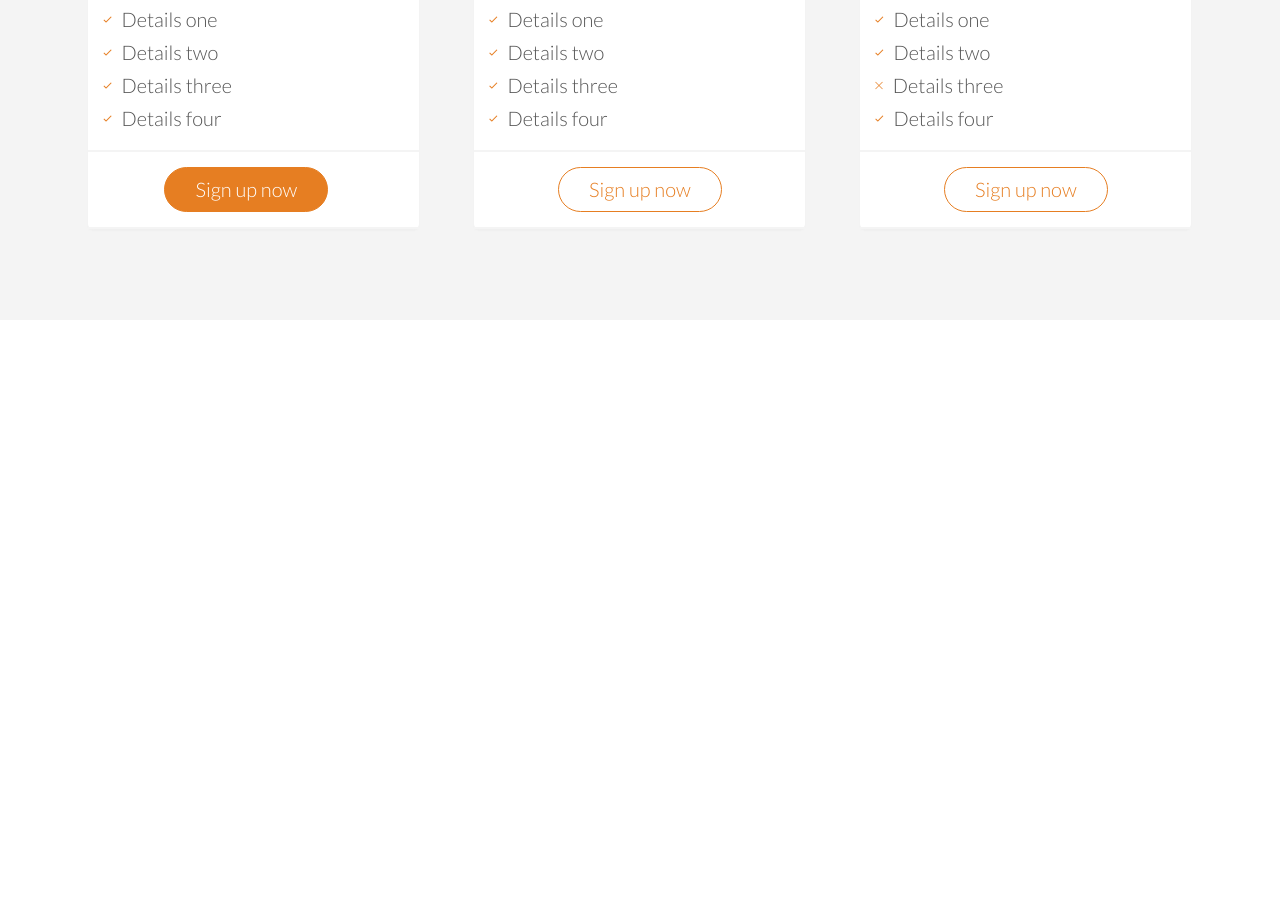
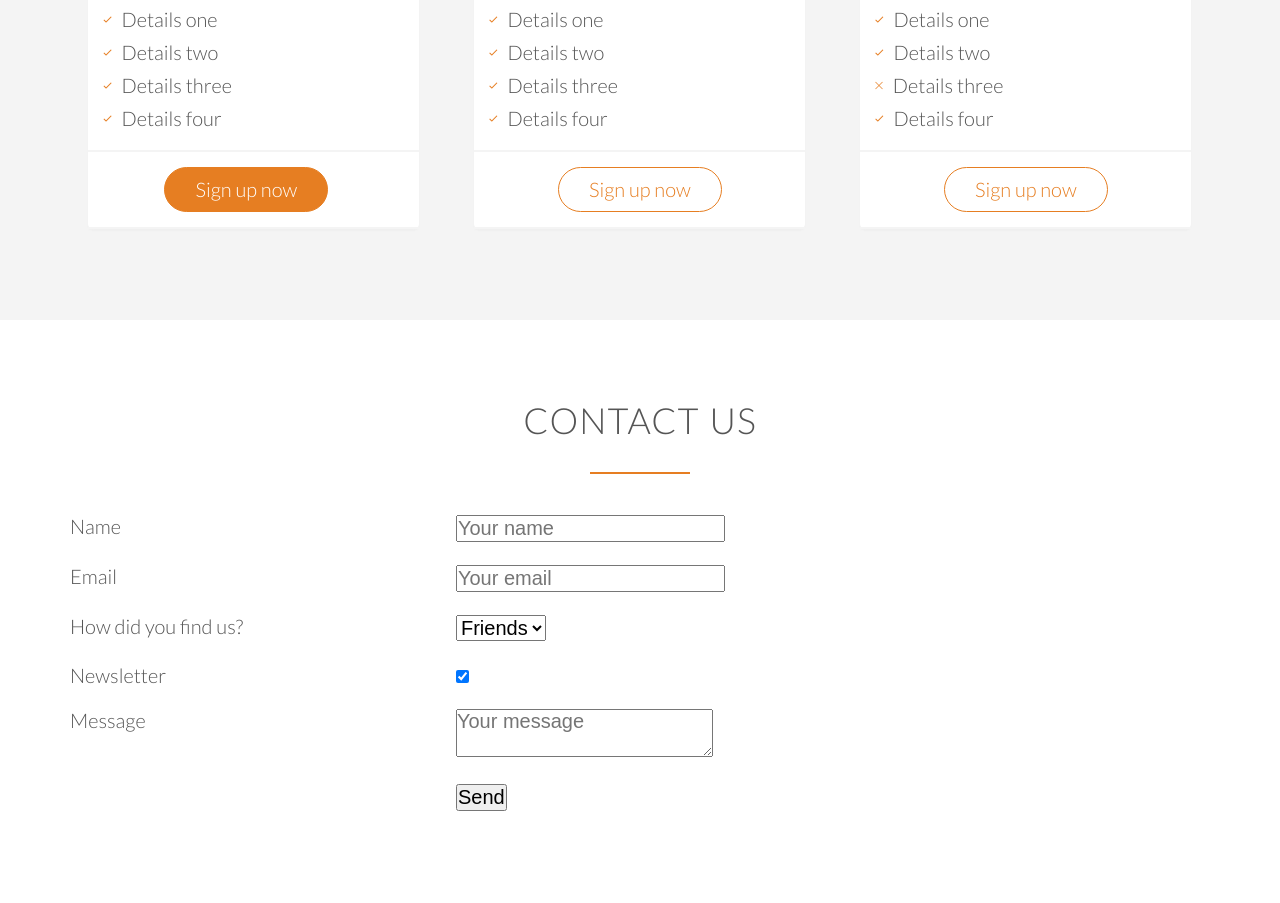
Before and after one commit to josip1987/space-travel-website, a website built with webpack: page app/index.html in a window 1280 px wide. Shown: the part 4154-5057 px from the top of the page. Before the commit the page ends 4474 px from the top, so only its background shows below. Built offline with nearby package versions, Linux system fonts and the light colour scheme.

Commit message:
contact form

```diff
--- a/app/assets/styles/styles.css
+++ b/app/assets/styles/styles.css
@@ -16,4 +16,5 @@
 @import "modules/_section-transfers";
 @import "modules/_section-testimonials";
 @import "modules/_section-plans";
+@import "modules/_form";
 @import "modules/_icons";
--- a/app/index.html
+++ b/app/index.html
@@ -314,6 +314,69 @@
 		</div> <!--/ .row -->
 	</section> <!--/ .section .plan -->
 
+	<section class="section form">
+		<div class="row">
+			<h2 class="section__title">Contact us</h2>
+		</div> <!--/ .row -->
+		<div class="row">
+			<form method="post" action="#" class="form__container">
+				<div class="row">
+					<div class="col span-1-of-3">
+						<label for="name">Name</label>
+					</div>
+					<div class="col span-2-of-3">
+						<input type="text" name="name" id="name" placeholder="Your name" required>
+					</div>
+				</div> <!--/ .row -->
+				<div class="row">
+					<div class="col span-1-of-3">
+						<label for="email">Email</label>
+					</div>
+					<div class="col span-2-of-3">
+						<input type="text" name="email" id="email" placeholder="Your email" required>
+					</div>
+				</div> <!--/ .row -->
+				<div class="row">
+					<div class="col span-1-of-3">
+						<label>How did you find us?</label>
+					</div>
+					<div class="col span-2-of-3">
+						<select name="find-us" id="find-us">
+							<option value="friends" selected>Friends</option>
+							<option value="internet">Internet</option>
+							<option value="ad">Ad</option>
+							<option value="other">Other</option>
+						</select>
+					</div>
+				</div> <!--/ .row -->
+				<div class="row">
+					<div class="col span-1-of-3">
+						<label>Newsletter</label>
+					</div>
+					<div class="col span-2-of-3">
+						<input type="checkbox" name="news" id="news" checked>
+					</div>
+				</div> <!--/ .row -->
+				<div class="row">
+					<div class="col span-1-of-3">
+						<label>Message</label>
+					</div>
+					<div class="col span-2-of-3">
+						<textarea name="message" id="message" placeholder="Your message"></textarea>
+					</div>
+				</div> <!--/ .row -->
+				<div class="row">
+					<div class="col span-1-of-3">
+						<label>&nbsp;</label>
+					</div>
+					<div class="col span-2-of-3">
+						<input type="submit" value="Send">
+					</div>
+				</div> <!--/ .row -->
+			</form>
+		</div> <!--/ .row -->
+	</section> <!--/ .section .form -->
+
 
 <script src="/temp/scripts/App.js"></script>
 </body>
```
Also changed, not shown: app/assets/styles/modules/_form.css (added).
